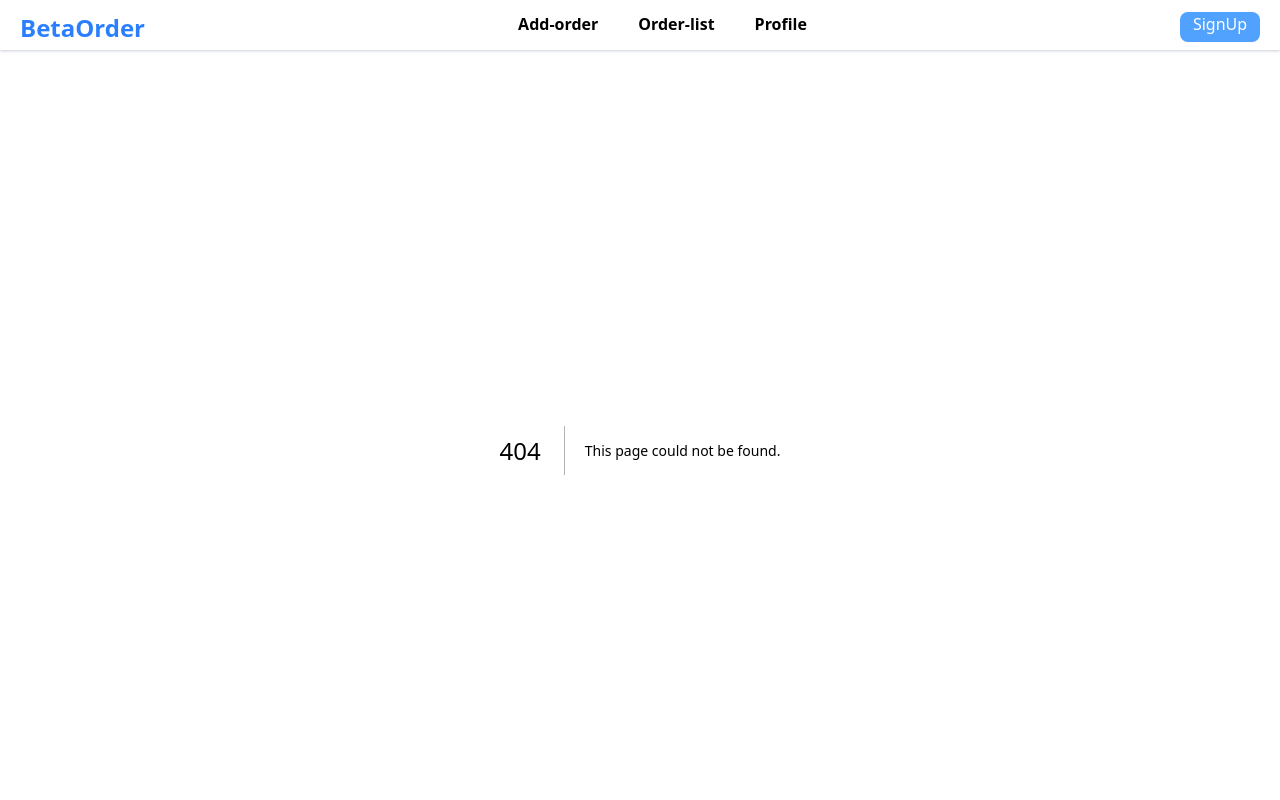
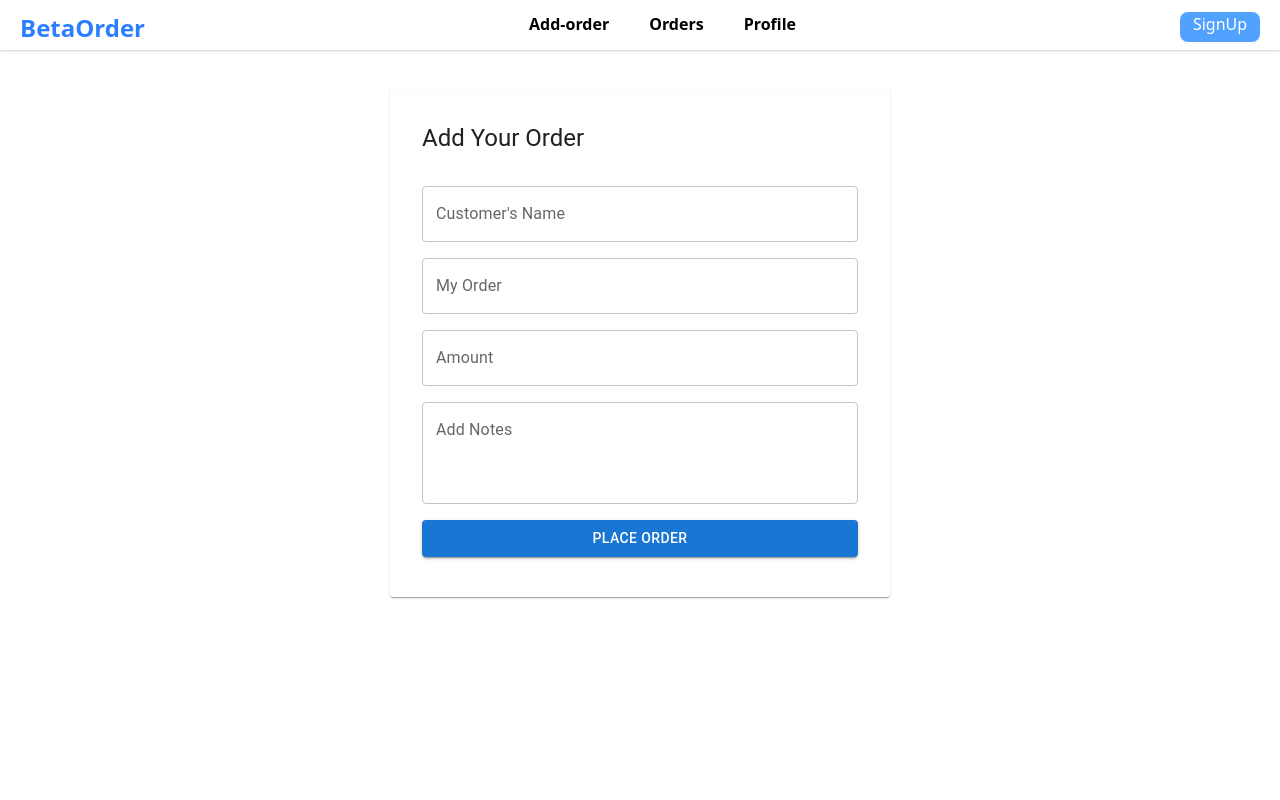
Before and after one commit to Emmy-delight/betaorder, a Next.js app: page /dashboard/add-order in a window 1280 px wide. Before the commit this address had no page. Shown: the top 800 px of the page. Built offline with nearby package versions, Linux system fonts and the light colour scheme.

Commit message:
created our add-order page

```diff
--- /dev/null
+++ b/app/dashboard/add-order/page.js
@@ -0,0 +1,90 @@
+   "use client"
+import { Button, Card, CardContent, CardHeader, TextField } from "@mui/material";
+import { useFormik } from "formik";
+import * as yup from "yup";
+
+const schema = yup.object().shape({
+    customername: yup.string().required("Customer Name is required").min(5),
+    order: yup.string().required("Order is required").min(5),
+    amount: yup.number().required("Order must exceed 1000").min(1000),
+    notes:  yup.string().required().min(10),
+})
+
+export default function AddOrder () {
+    const {handleSubmit,handleChange, values,touched,errors} = useFormik({
+        initialValues: {
+            customername: "",
+            order: "",
+            amount: "",
+            notes: ""
+        },
+        onSubmit: () => {
+            alert("form submitted")
+        },
+        validationSchema:schema
+    })
+    return (
+        <main className="min-h-screen">
+          <Card sx={{maxWidth: 500, margin:"auto", mt:5, p:2 }}>
+                <CardHeader title="Add Your Order"/>
+                <CardContent>
+                    <form onSubmit={handleSubmit}
+                    className="flex flex-col gap-4">
+                       <div>
+                          <TextField
+                          fullWidth
+                          type="text"
+                          label="Customer's Name"
+                          id="customername"
+                          placeholder="Enter your Name"
+                          value={values.customername}
+                          onChange={handleChange}
+                          />
+                          {touched.customername && errors.customername ? <span className="text-xs text-red-500">{errors.customername}</span> : null}
+                       </div>
+                       <div>
+                          <TextField
+                          fullWidth
+                          type="text"
+                          label="My Order"
+                          id="order"
+                          placeholder="Please Enter Order"
+                          value={values.order}
+                          onChange={handleChange}
+                          />
+                          {touched.order && errors.order ? <span className="text-xs text-red-500">{errors.order}</span> : null}
+                       </div>
+                       <div>
+                         <TextField
+                         fullWidth
+                         type="numbers"
+                         label="Amount"
+                         id="amount"
+                         placeholder="Please Enter Amount"
+                         value={values.amount}
+                         onChange={handleChange}
+                         />
+                         {touched.amount && errors.amount ? <span className="text-xs text-red-500">{errors.amount}</span> : null}
+                       </div>
+                       <div>
+                          <TextField
+                          fullWidth
+                          multiline
+                          rows={3}
+                          type="text"
+                          label="Add Notes"
+                          id="notes"
+                          placeholder="Add comments/notes"
+                          value={values.notes}
+                          onChange={handleChange}
+                          />
+                          {touched.notes && errors.notes ? <span className="text-xs text-red-500">{errors.notes}</span> : null}
+                       </div>
+                       <Button type="submit" variant="contained" className="rounded">Place Order</Button>
+                    </form>
+                </CardContent>
+
+             </Card>
+         </main>
+    )
+}
--- /dev/null
+++ b/app/dashboard/orders/page.js
@@ -0,0 +1,10 @@
+import { Card, CardHeader } from "@mui/material"
+
+export default function Orders () {
+    return (
+             <Card sx={{maxWidth: 500, margin:"auto", mt:5, p:2 }}>
+                <CardHeader title="Add Your Order"/>
+
+             </Card>
+    )
+}
--- a/components/Navbar.js
+++ b/components/Navbar.js
@@ -16,7 +16,7 @@ export default function Navbar() {
                 <p className="text-blue-500 font-bold text-2xl">BetaOrder</p>
                 <ul className="hidden md:flex gap-10 font-semibold cursor-pointer">
                     <li><Link href="#">Add-order</Link></li>
-                    <li><Link href="#">Order-list</Link></li>
+                    <li><Link href="#">Orders</Link></li>
                     <li><Link href="#">Profile</Link></li>
                 </ul>
                 <Link href="#"><p className="hidden md:block h-[30px] w-[80px] bg-blue-400 text-white text-center rounded-lg ">SignUp</p>
--- a/package.json
+++ b/package.json
@@ -12,10 +12,12 @@
     "@emotion/react": "^11.14.0",
     "@emotion/styled": "^11.14.1",
     "@mui/material": "^7.2.0",
+    "formik": "^2.4.6",
     "next": "15.3.5",
     "react": "^19.0.0",
     "react-dom": "^19.0.0",
-    "react-icons": "^5.5.0"
+    "react-icons": "^5.5.0",
+    "yup": "^1.6.1"
   },
   "devDependencies": {
     "@tailwindcss/postcss": "^4",
```
Also changed, not shown: 1 other file (tests, documents, lock files or other folders).
